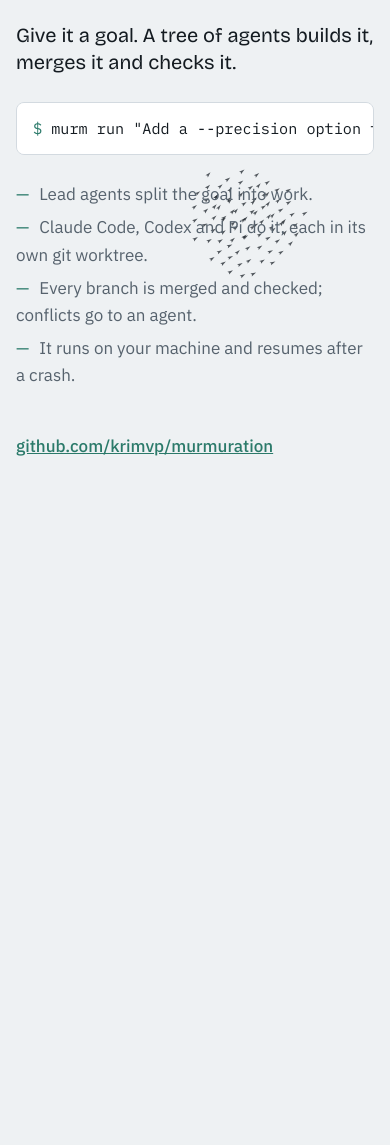
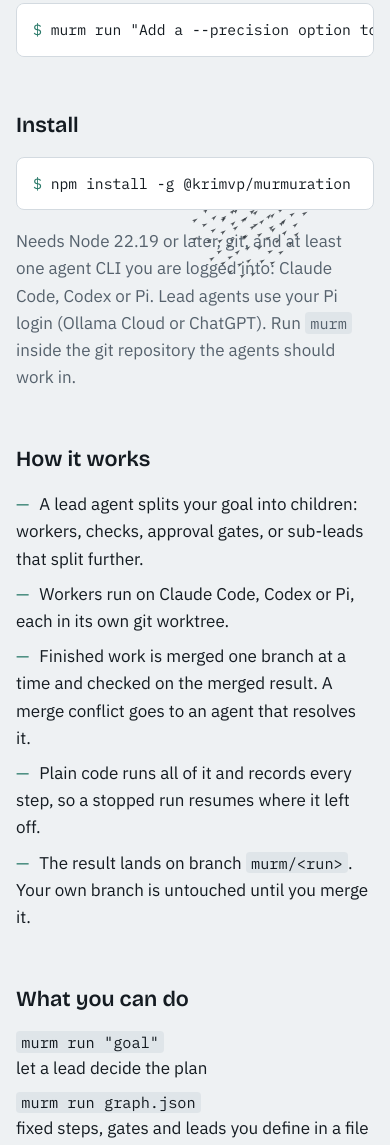
Before and after one commit to krimvp/sous, a website: page site/index.html in a window 390 px wide. Shown: the part 236-1381 px from the top of the page. Before the commit the page ends 844 px from the top, so only its background shows below. Drawn offline with nearby package versions, Linux system fonts and the light colour scheme.

Commit message:
Publish script replaces the whole tree; page says how to install and what it does
Co-Authored-By: Claude Opus 5.5 <noreply@anthropic.com>
Claude-Session: https://claude.ai/code/session_017oasAREKs7kLRTjDwe9eJs

```diff
--- a/site/index.html
+++ b/site/index.html
@@ -7,9 +7,9 @@
 <title>Murmuration</title>
 <link rel="preconnect" href="https://fonts.googleapis.com">
 <link rel="preconnect" href="https://fonts.gstatic.com" crossorigin>
-<link rel="stylesheet" href="https://fonts.googleapis.com/css2?family=Bricolage+Grotesque:opsz,wght@12..96,400;12..96,800&family=IBM+Plex+Sans:wght@400;500&family=IBM+Plex+Mono:wght@400&display=swap">
+<link rel="stylesheet" href="https://fonts.googleapis.com/css2?family=Bricolage+Grotesque:opsz,wght@12..96,400;12..96,600;12..96,800&family=IBM+Plex+Sans:wght@400;500&family=IBM+Plex+Mono:wght@400&display=swap">
 <style>
-/* Layout: a single screen; the flock fills the background, one column of text sits on it. */
+/* Layout: the flock fills the background; one column: name and command first, then install, how it works, what you can do. */
 :root {
   --sky: #eef1f3; --paper: #ffffff; --ink: #141b21; --muted: #56626d; --rule: #d3dae0;
   --sheen: #2b7a6a; --bird: rgba(20, 27, 33, 0.72);
@@ -22,16 +22,24 @@
 }
 :root[data-theme="dark"] { --sky: #0d1216; --paper: #141b21; --ink: #e6ebef; --muted: #9aa6b0; --rule: #26313a; --sheen: #5fbfa9; --bird: rgba(214, 224, 232, 0.6); color-scheme: dark; }
 * { box-sizing: border-box; }
-html, body { height: 100%; }
 body { background: var(--sky); color: var(--ink); font: 17px/1.6 var(--font-body); }
 #flock { position: fixed; inset: 0; width: 100%; height: 100%; display: block; }
-main { position: relative; min-height: 100%; max-width: 760px; margin: 0 auto; padding-inline: 16px; padding-block: clamp(48px, 12vh, 120px) 48px; display: grid; gap: 26px; align-content: center; }
+main { position: relative; max-width: 760px; margin: 0 auto; padding-inline: 16px; padding-block: clamp(48px, 12vh, 120px) 64px; display: grid; gap: 56px; }
+header, section { display: grid; gap: 18px; }
 h1 { font: 800 clamp(3rem, 12vw, 7rem)/1 var(--font-display); letter-spacing: -0.035em; margin: 0; }
+h2 { font: 600 1.35rem/1.2 var(--font-display); margin: 0; }
 .tag { font: 400 clamp(1.25rem, 3vw, 1.65rem)/1.35 var(--font-display); max-width: 28ch; margin: 0; }
-pre { margin: 0; background: var(--paper); border: 1px solid var(--rule); border-radius: 8px; padding: 14px 16px; overflow-x: auto; font: 0.95rem/1.5 var(--font-mono); }
+p { margin: 0; }
+.muted { color: var(--muted); }
+pre { margin: 0; background: var(--paper); border: 1px solid var(--rule); border-radius: 8px; padding: 14px 16px; overflow-x: auto; font: 0.92rem/1.6 var(--font-mono); }
 pre .p { color: var(--sheen); user-select: none; }
-ul { margin: 0; padding: 0; list-style: none; display: grid; gap: 6px; color: var(--muted); max-width: 60ch; }
-ul li::before { content: "—"; color: var(--sheen); margin-right: 10px; }
+pre .c { color: var(--muted); }
+code { font: 0.9em var(--font-mono); background: color-mix(in srgb, var(--rule) 55%, transparent); padding: 0.05em 0.35em; border-radius: 4px; overflow-wrap: anywhere; }
+ul { margin: 0; padding: 0; list-style: none; display: grid; gap: 8px; max-width: 64ch; }
+ul.dash li::before { content: "—"; color: var(--sheen); margin-right: 10px; }
+.ops { display: grid; grid-template-columns: minmax(0, max-content) minmax(0, 1fr); gap: 8px 18px; align-items: baseline; }
+.ops code { justify-self: start; }
+@media (max-width: 560px) { .ops { grid-template-columns: 1fr; gap: 2px; } .ops span { margin-bottom: 8px; } }
 a { color: var(--sheen); }
 a:focus-visible { outline: 2px solid var(--sheen); outline-offset: 2px; }
 .link { font-weight: 500; }
@@ -41,15 +49,44 @@ a:focus-visible { outline: 2px solid var(--sheen); outline-offset: 2px; }
 
 <canvas id="flock" aria-hidden="true"></canvas>
 <main>
-  <h1>Murmuration</h1>
-  <p class="tag">Give it a goal. A tree of agents builds it, merges it and checks it.</p>
-  <pre><span class="p">$ </span>murm run "Add a --precision option to the CLI, with tests"</pre>
-  <ul>
-    <li>Lead agents split the goal into work.</li>
-    <li>Claude Code, Codex and Pi do it, each in its own git worktree.</li>
-    <li>Every branch is merged and checked; conflicts go to an agent.</li>
-    <li>It runs on your machine and resumes after a crash.</li>
-  </ul>
+  <header>
+    <h1>Murmuration</h1>
+    <p class="tag">Give it a goal. A tree of agents builds it, merges it and checks it.</p>
+    <pre><span class="p">$ </span>murm run "Add a --precision option to the CLI, with tests"</pre>
+  </header>
+
+  <section>
+    <h2>Install</h2>
+    <pre><span class="p">$ </span>npm install -g @krimvp/murmuration</pre>
+    <p class="muted">Needs Node 22.19 or later, git, and at least one agent CLI you are logged into: Claude Code, Codex or Pi. Lead agents use your Pi login (Ollama Cloud or ChatGPT). Run <code>murm</code> inside the git repository the agents should work in.</p>
+  </section>
+
+  <section>
+    <h2>How it works</h2>
+    <ul class="dash">
+      <li>A lead agent splits your goal into children: workers, checks, approval gates, or sub-leads that split further.</li>
+      <li>Workers run on Claude Code, Codex or Pi, each in its own git worktree.</li>
+      <li>Finished work is merged one branch at a time and checked on the merged result. A merge conflict goes to an agent that resolves it.</li>
+      <li>Plain code runs all of it and records every step, so a stopped run resumes where it left off.</li>
+      <li>The result lands on branch <code>murm/&lt;run&gt;</code>. Your own branch is untouched until you merge it.</li>
+    </ul>
+  </section>
+
+  <section>
+    <h2>What you can do</h2>
+    <div class="ops">
+      <code>murm run "goal"</code><span>let a lead decide the plan</span>
+      <code>murm run graph.json</code><span>fixed steps, gates and leads you define in a file</span>
+      <code>--agents agents.json</code><span>name your own agents (harness, model, instructions) and limit the models leads may pick</span>
+      <code>--max-depth 4</code><span>let leads nest deeper than the default 3</span>
+      <code>murm status</code><span>see the live tree and any questions for you</span>
+      <code>murm answer &lt;node&gt; "…"</code><span>reply to a question, or steer a lead mid-run</span>
+      <code>murm approve | cancel &lt;node&gt;</code><span>pass a gate, or stop a node and everything under it</span>
+      <code>murm resume</code><span>continue after Ctrl-C or a crash</span>
+      <code>murm export atif | otlp</code><span>export the run as an ATIF trajectory, or to Langfuse</span>
+    </div>
+  </section>
+
   <p><a class="link" href="https://github.com/krimvp/murmuration">github.com/krimvp/murmuration</a></p>
 </main>
 <script>
```
Also changed, not shown: 1 other file.
